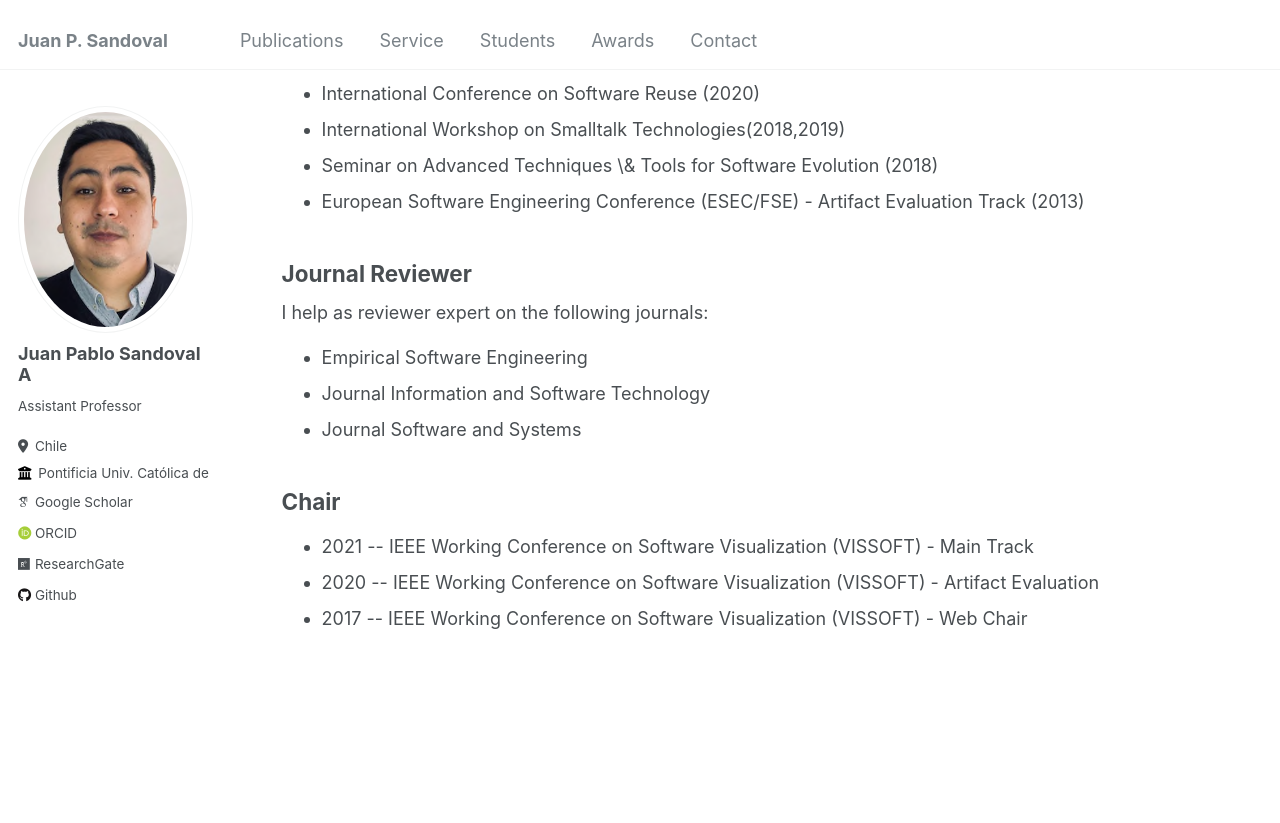
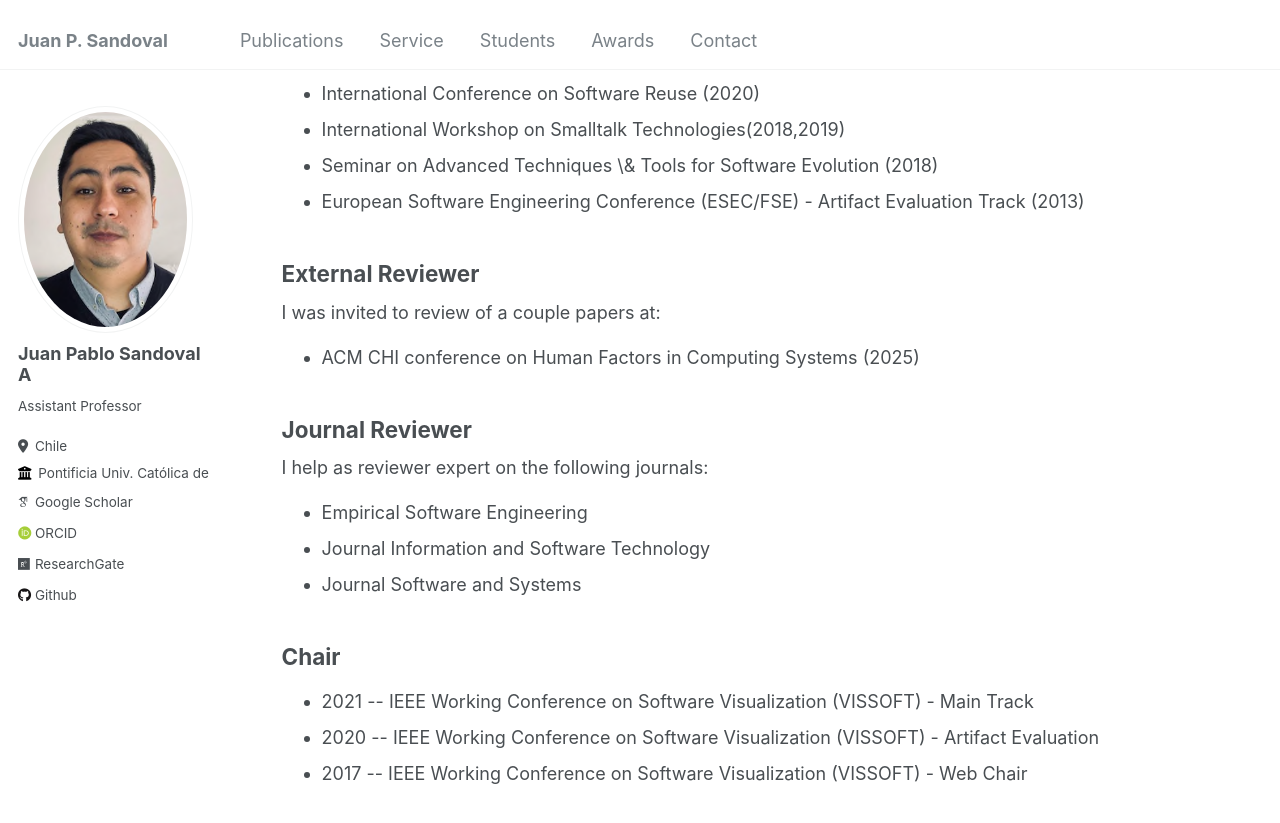
Before and after one commit to jpsandoval/jpsandoval.github.io, a Jekyll site: the page built from _pages/talks.html, in a window 1280 px wide and 900 px high, scrolled down 433 px. Shown: the top 823 px of the window. Built offline with Jekyll 4.4.1, drawn with Linux system fonts in a browser that asks for light colours; some web fonts are replaced.

Commit message:
adding external review

```diff
--- a/_pages/talks.html
+++ b/_pages/talks.html
@@ -22,6 +22,12 @@ I served as program comitte member in the following conferences:
   <li>European Software Engineering Conference (ESEC/FSE) - Artifact Evaluation Track (2013)</li>
 </ul>
 
+<h2>External Reviewer</h2>
+I was invited to review of a couple papers at:
+<ul>
+  <li> ACM CHI conference on Human Factors in Computing Systems (2025)</li>
+</ul>
+
 
 <h2>Journal Reviewer</h2>
 I help as reviewer expert on the following journals:
```
